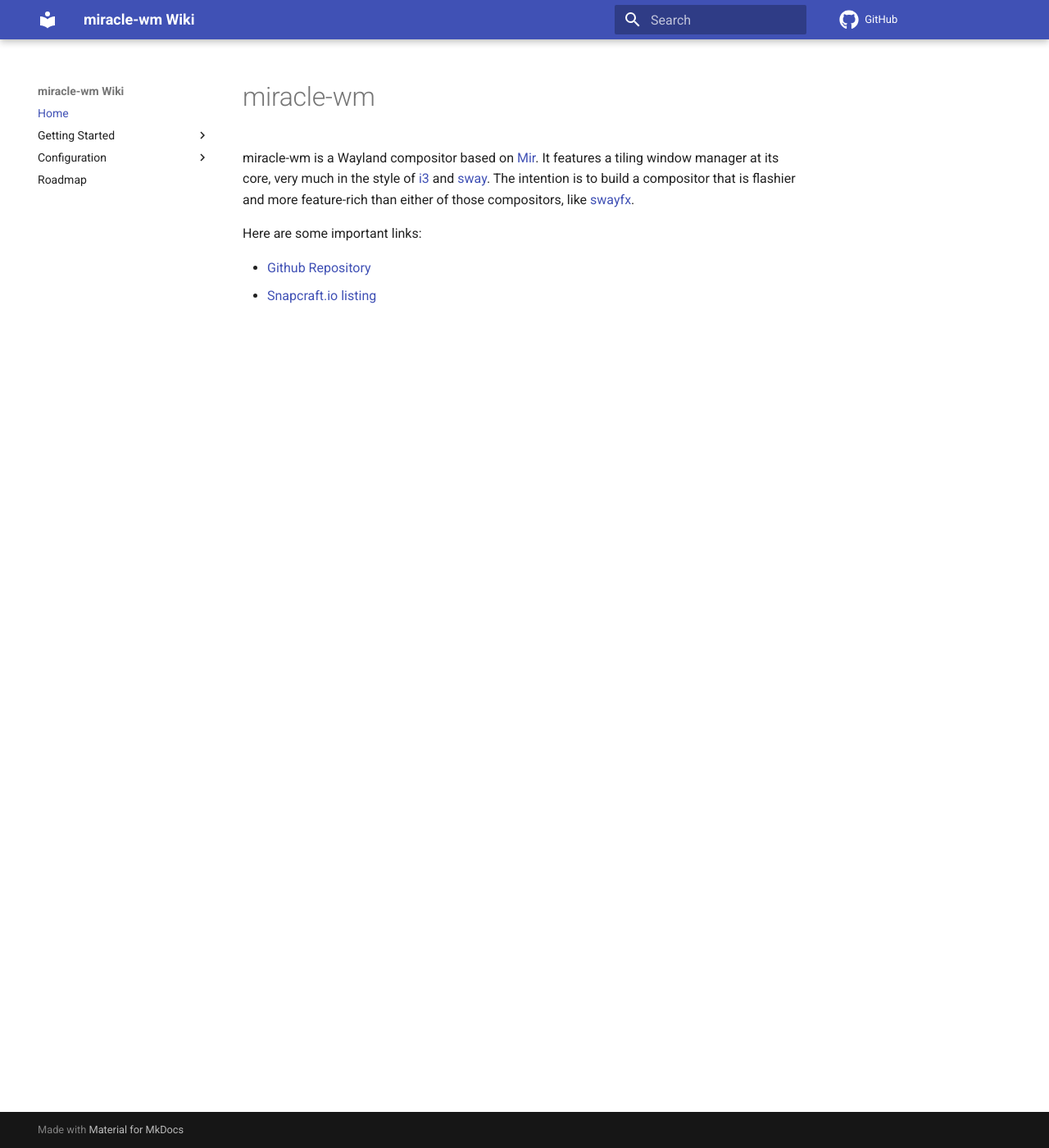
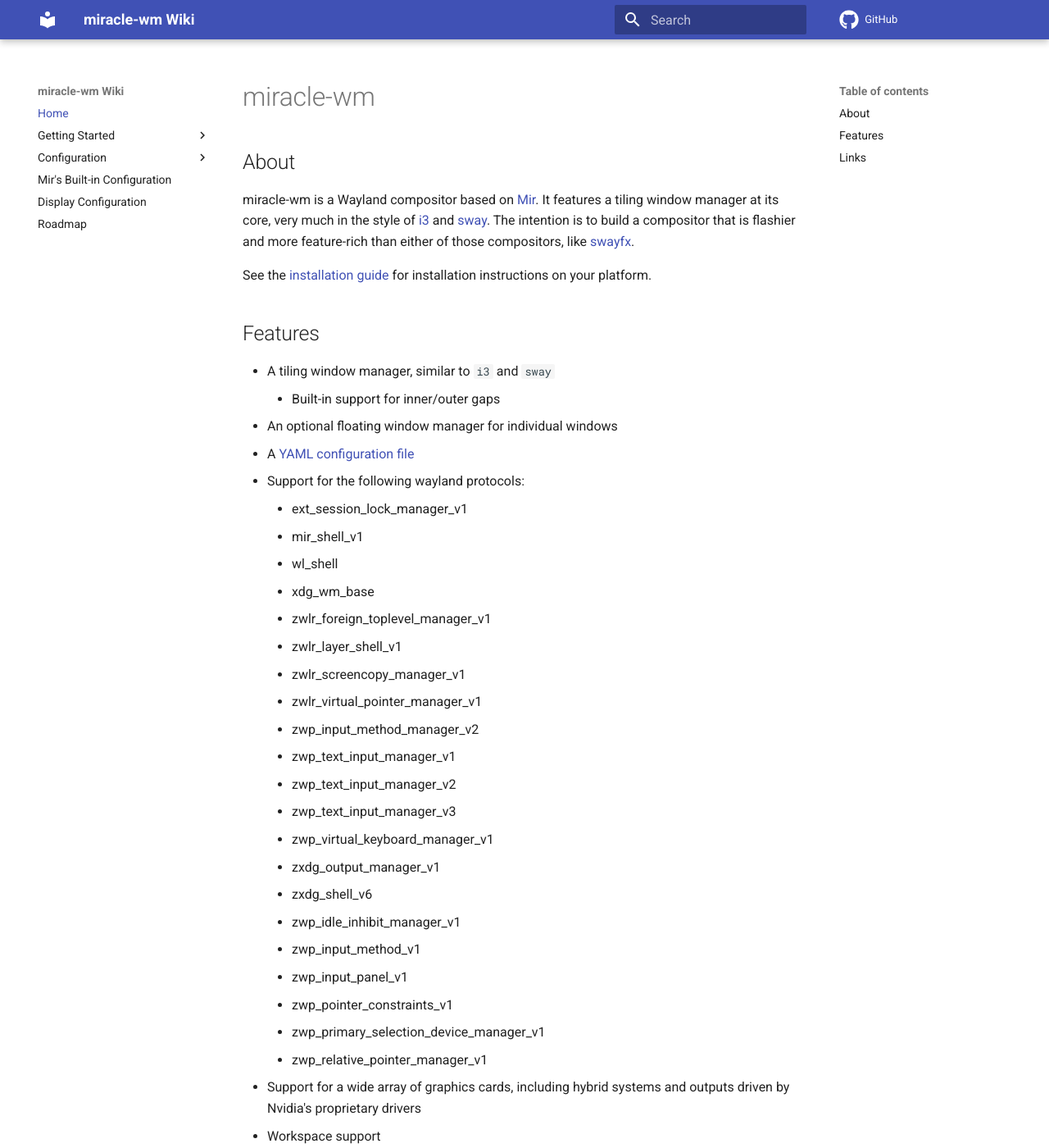
Before and after one commit to miracle-wm-org/miracle-wm-wiki, an MkDocs documentation site: the page built from docs/index.md, in a window 1280 px wide and 1400 px high. Shown: the whole window at 82% size. Built offline with MkDocs 1.6.1 and Material for MkDocs 9.7.7, drawn with Linux system fonts in a browser that asks for light colours; comment, search, counter and statistics services are not loaded; some of the changed text lies outside the part shown.

Commit message:
Updating the wiki

```diff
--- a/docs/index.md
+++ b/docs/index.md
@@ -1,8 +1,46 @@
 # miracle-wm
 
+## About
 miracle-wm is a Wayland compositor based on [Mir](https://github.com/MirServer/mir). It features a tiling window manager at its core, very much in the style of [i3](https://i3wm.org/) and [sway](https://github.com/swaywm/sway). The intention is to build a compositor that is flashier and more feature-rich than either of those compositors, like [swayfx](https://github.com/WillPower3309/swayfx).
 
-Here are some important links:
+See the [installation guide](getting_started/installation.md) for installation instructions on your platform.
 
+## Features
+- A tiling window manager, similar to `i3` and `sway`
+    - Built-in support for inner/outer gaps
+- An optional floating window manager for individual windows
+- A [YAML configuration file](./configuration/file.md)
+- Support for the following wayland protocols:
+    - ext_session_lock_manager_v1
+    - mir_shell_v1
+    - wl_shell
+    - xdg_wm_base
+    - zwlr_foreign_toplevel_manager_v1
+    - zwlr_layer_shell_v1
+    - zwlr_screencopy_manager_v1
+    - zwlr_virtual_pointer_manager_v1
+    - zwp_input_method_manager_v2
+    - zwp_text_input_manager_v1
+    - zwp_text_input_manager_v2
+    - zwp_text_input_manager_v3
+    - zwp_virtual_keyboard_manager_v1
+    - zxdg_output_manager_v1
+    - zxdg_shell_v6
+    - zwp_idle_inhibit_manager_v1
+    - zwp_input_method_v1
+    - zwp_input_panel_v1
+    - zwp_pointer_constraints_v1
+    - zwp_primary_selection_device_manager_v1
+    - zwp_relative_pointer_manager_v1
+- Support for a wide array of graphics cards, including hybrid systems and outputs driven by Nvidia's proprietary drivers
+- Workspace support
+- Growing support for `i3`/`sway` IPC
+    - A minimal implementation for `waybar` at the moment
+
+
+
+## Links
 - [Github Repository](https://github.com/mattkae/miracle-wm)
 - [Snapcraft.io listing](https://snapcraft.io/miracle-wm)
+- [Mir](https://github.com/canonical/mir), the library that `miracle-wm` uses for all of the heavy-lifting
+- [Miriway](https://github.com/Miriway/Miriway), another compositor built on top of *Mir*
--- a/mkdocs.yml
+++ b/mkdocs.yml
@@ -20,4 +20,13 @@
     - configuration/file.md
     - configuration/action_key.md
     - configuration/default_keybinds.md
+    - configuration/custom_actions.md
+    - configuration/startup_apps.md
+    - configuration/inner_gaps.md
+    - configuration/outer_gaps.md
+    - configuration/terminal.md
+    - configuration/resize_jump.md
+    - configuration/environment_variables.md
+  - Mir's Built-in Configuration: configuration/mir.md
+  - Display Configuration: configuration/display_configuration.md
   - Roadmap: roadmap.md
```
Also changed, not shown: docs/configuration/action_key.md (+48 -0 lines), docs/configuration/custom_actions.md (added, +64 -0 lines), docs/configuration/default_keybinds.md (+1 -1 lines), docs/configuration/display_configuration.md (added, +22 -0 lines), docs/configuration/environment_variables.md (added, +25 -0 lines), docs/configuration/inner_gaps.md (added, +29 -0 lines), docs/configuration/mir.md (added, +43 -0 lines), docs/configuration/outer_gaps.md (added, +29 -0 lines), docs/configuration/resize_jump.md (added, +23 -0 lines), docs/configuration/startup_apps.md (added, +29 -0 lines), docs/configuration/terminal.md (added, +22 -0 lines), docs/getting_started/installation.md (+9 -0 lines), 1 other file.
